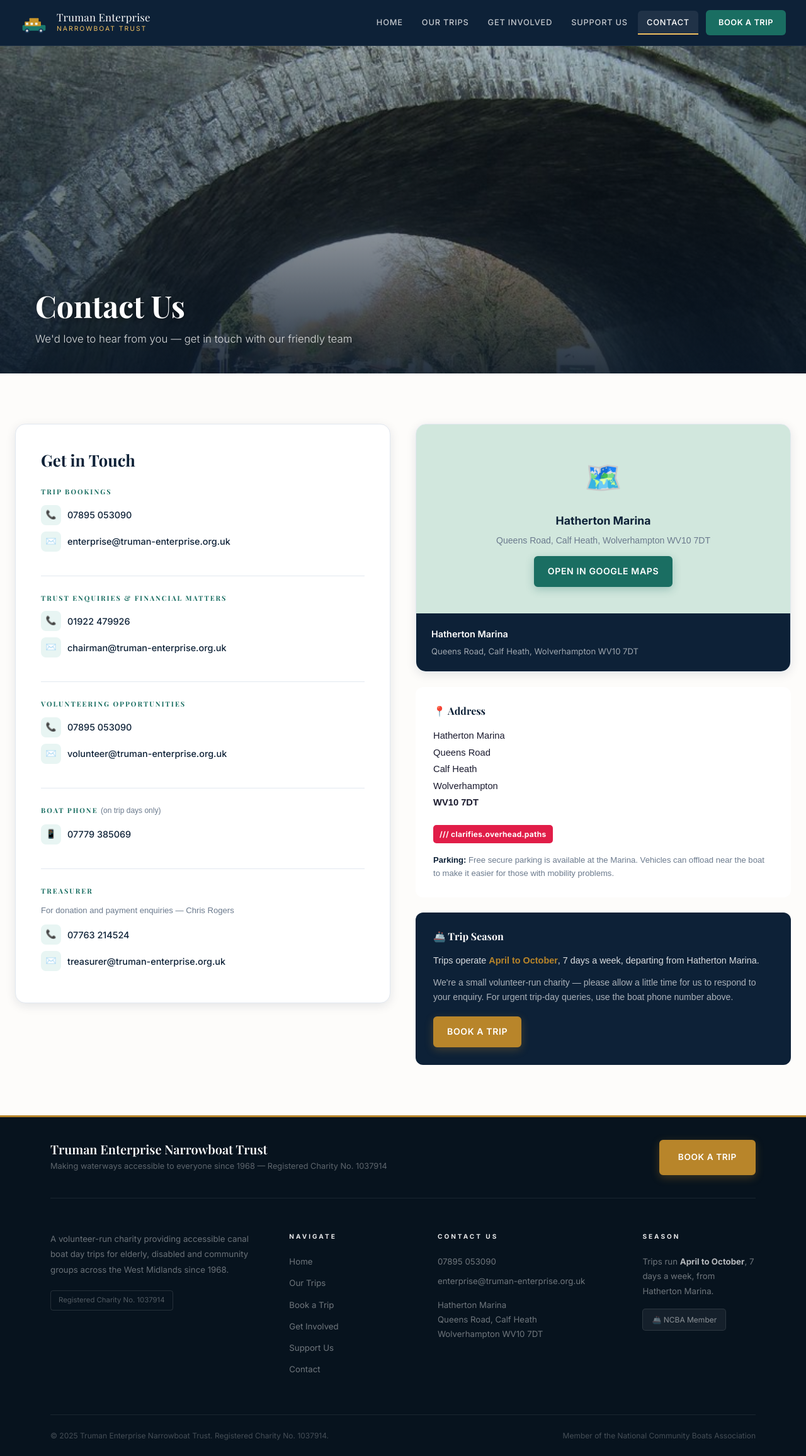
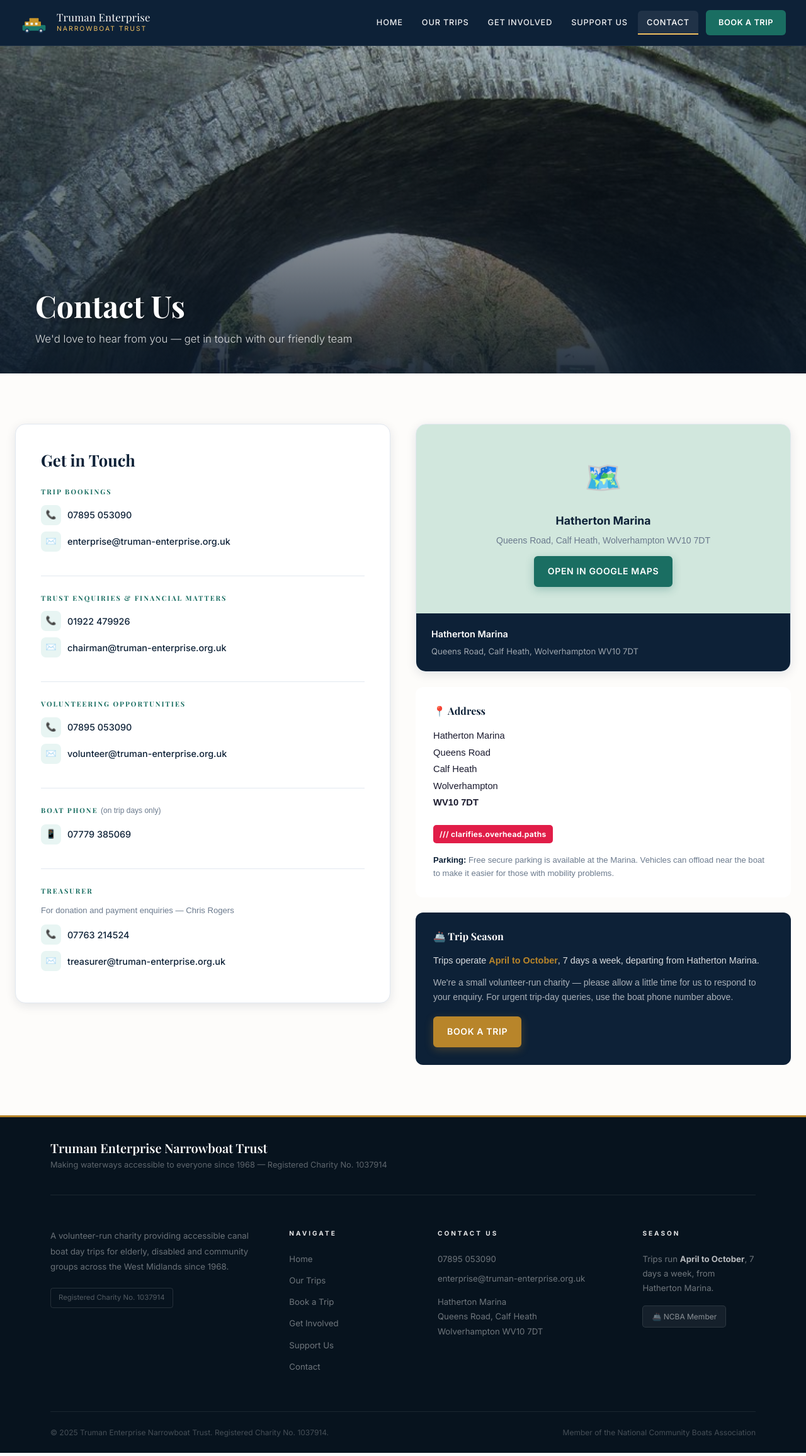
Before and after one commit to hafi2-cpu/truman-enterprise-website, a PHP site: page /contact.html in a window 1280 px wide. Shown: the whole page at 63% size. Run offline with PHP 8.4, Linux system fonts and the light colour scheme; some web fonts are replaced.

Commit message:
Move Book a Trip button: remove from footer, keep in nav header; brighter nav text

```diff
--- a/booking-form.html
+++ b/booking-form.html
@@ -260,7 +260,6 @@
         <h3>Truman Enterprise Narrowboat Trust</h3>
         <p>Making waterways accessible to everyone since 1968 — Registered Charity No. 1037914</p>
       </div>
-      <a href="booking-form.html" class="btn btn-gold">Book a Trip</a>
     </div>
     <div class="footer-grid">
       <div class="footer-brand">
--- a/contact.html
+++ b/contact.html
@@ -175,7 +175,6 @@
         <h3>Truman Enterprise Narrowboat Trust</h3>
         <p>Making waterways accessible to everyone since 1968 — Registered Charity No. 1037914</p>
       </div>
-      <a href="booking-form.html" class="btn btn-gold">Book a Trip</a>
     </div>
     <div class="footer-grid">
       <div class="footer-brand">
--- a/css/style.css
+++ b/css/style.css
@@ -103,7 +103,7 @@ nav {
 
 .nav-links a {
   display: block;
-  color: rgba(255,255,255,0.75);
+  color: rgba(255,255,255,0.92);
   text-decoration: none;
   padding: 8px 14px;
   font-size: 0.8rem;
--- a/get-involved.html
+++ b/get-involved.html
@@ -158,7 +158,6 @@
         <h3>Truman Enterprise Narrowboat Trust</h3>
         <p>Making waterways accessible to everyone since 1968 — Registered Charity No. 1037914</p>
       </div>
-      <a href="booking-form.html" class="btn btn-gold">Book a Trip</a>
     </div>
     <div class="footer-grid">
       <div class="footer-brand">
--- a/index.html
+++ b/index.html
@@ -476,7 +476,6 @@
         <h3>Truman Enterprise Narrowboat Trust</h3>
         <p>Making waterways accessible to everyone since 1968 — Registered Charity No. 1037914</p>
       </div>
-      <a href="booking-form.html" class="btn btn-gold">Book a Trip</a>
     </div>
     <div class="footer-grid">
       <div class="footer-brand">
--- a/our-trips.html
+++ b/our-trips.html
@@ -357,7 +357,6 @@
         <h3>Truman Enterprise Narrowboat Trust</h3>
         <p>Making waterways accessible to everyone since 1968 — Registered Charity No. 1037914</p>
       </div>
-      <a href="booking-form.html" class="btn btn-gold">Book a Trip</a>
     </div>
     <div class="footer-grid">
       <div class="footer-brand">
--- a/support.html
+++ b/support.html
@@ -252,7 +252,6 @@
         <h3>Truman Enterprise Narrowboat Trust</h3>
         <p>Making waterways accessible to everyone since 1968 — Registered Charity No. 1037914</p>
       </div>
-      <a href="booking-form.html" class="btn btn-gold">Book a Trip</a>
     </div>
     <div class="footer-grid">
       <div class="footer-brand">
```
